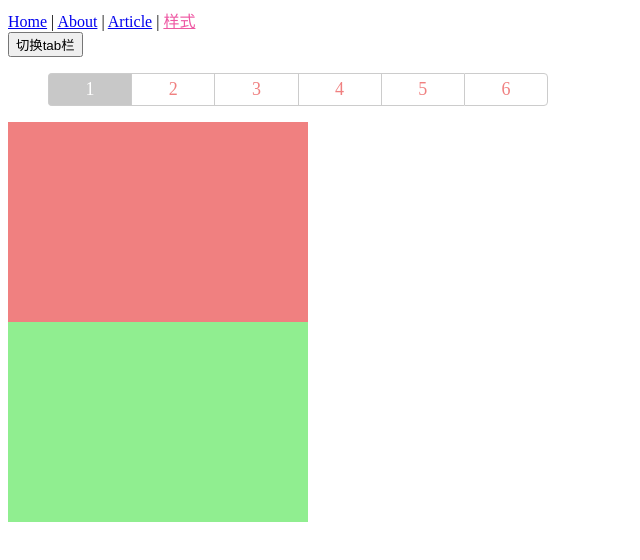
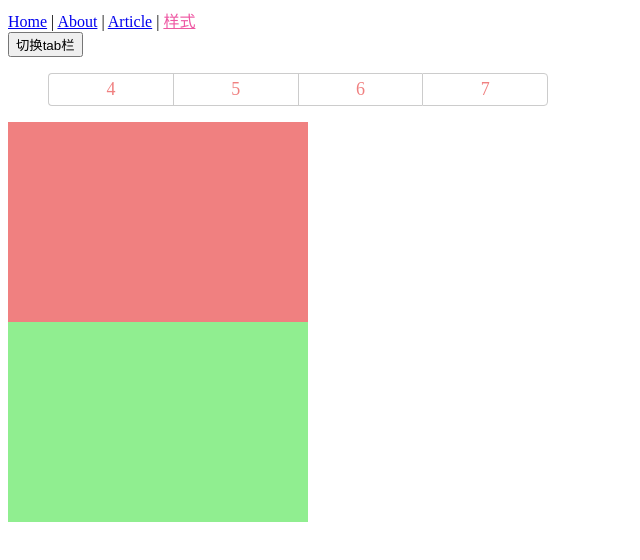
Before and after one commit to tong-yongze/vue-review-1.30-, a Vue app: page /#/classandstyle in a window 1280 px wide. Shown: the top 560 px of the page, without its empty margins (0-640 px from the left). Built offline with nearby package versions, Linux system fonts and the light colour scheme.

Commit message:
计算属性过滤器

```diff
--- a/src/views/classandstyle.vue
+++ b/src/views/classandstyle.vue
@@ -3,8 +3,9 @@
     <button @click="flag = !flag">切换tab栏</button>
     <ul class="tab__ul--main" v-if="flag">
       <li
-      v-for="item in 6"
+      v-for="item in filterArr"
       :key="item"
+
       :class="{active:currActice === item }"
       @click="toggle(item)">{{ item }}</li>
     </ul>
@@ -27,6 +28,7 @@ export default {
   name: 'ClassAndStyle',
   data() {
     return {
+      arr: [1,2,3,4,5,6,7],
       currActice: 1,
       flag: true
     };
@@ -37,6 +39,11 @@ export default {
       this.currActice = param
     }
   },
+  computed: {
+    filterArr(item) {
+      return  this.arr.filter(item => item > 3)
+    }
+  }
 };
 </script>
 
```
